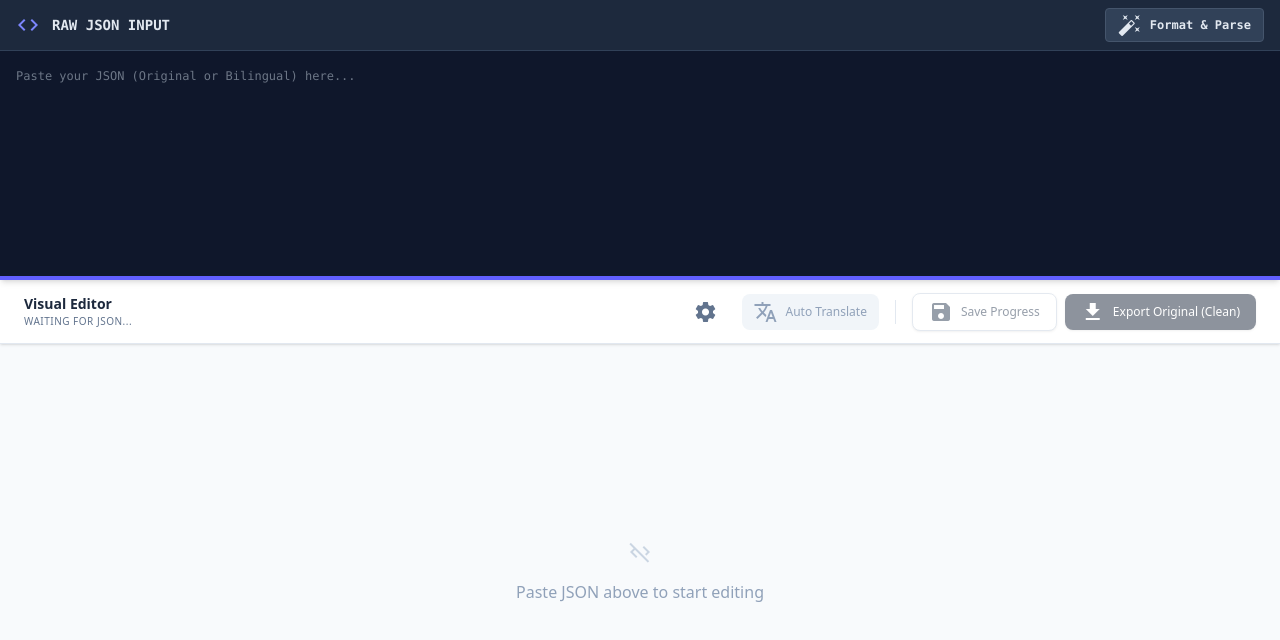
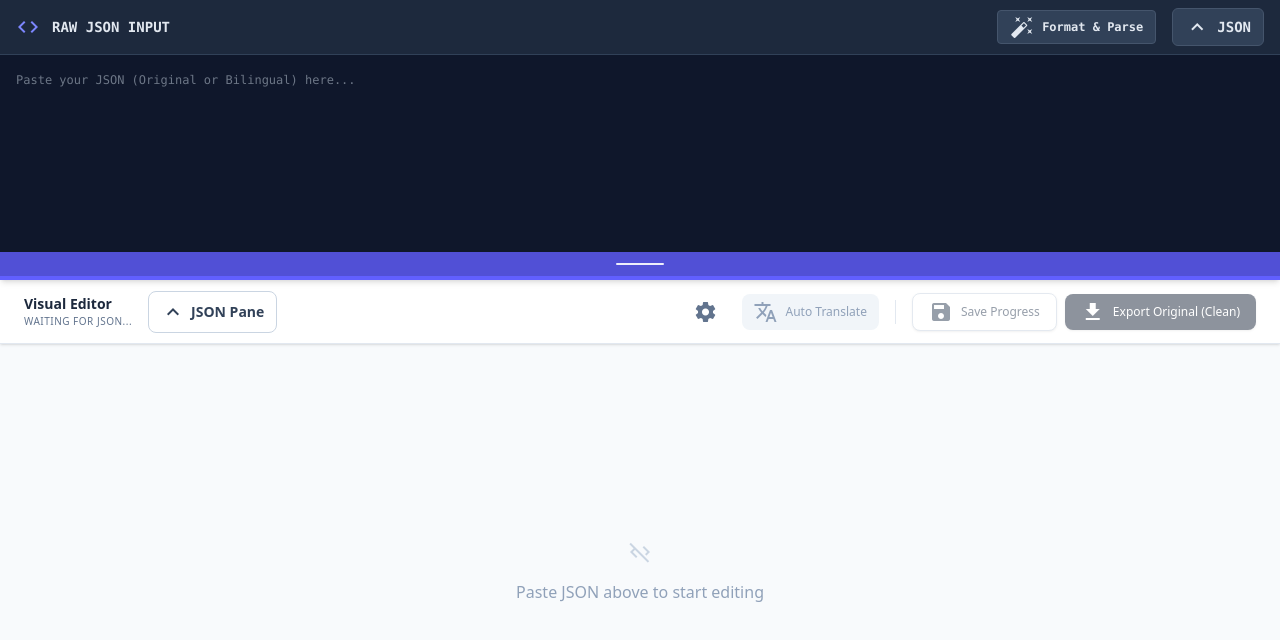
Before and after one commit to Aokiiii-11/music-json-editor, a React (Vite) app: page / in a window 1280 px wide. Shown: the top 640 px of the page. Built offline with nearby package versions, Linux system fonts and the light colour scheme.

Commit message:
feat: improve JSON pane UX (collapse/expand, drag-resize with min height, localStorage state); fix undefined guards for global/section_dimension; add persistent 'JSON Pane' toggle

```diff
--- a/App.tsx
+++ b/App.tsx
@@ -1,4 +1,4 @@
-import React, { useState, useEffect, useCallback } from 'react';
+import React, { useState, useEffect, useCallback, useRef } from 'react';
 import { MusicData, ApiSettings, ApiProvider } from './types';
 import JsonEditor from './components/JsonEditor';
 import Settings from './components/Settings';
@@ -51,6 +51,10 @@ const App: React.FC = () => {
   const [isExporting, setIsExporting] = useState(false);
   const [parseError, setParseError] = useState<string | null>(null);
 
+  const [isRawCollapsed, setIsRawCollapsed] = useState(false);
+  const [rawHeight, setRawHeight] = useState<number>(300);
+  const rawHeightRef = useRef(rawHeight);
+
   // Load Settings on Mount
   useEffect(() => {
     const storedApi = localStorage.getItem('bmje_api_settings');
@@ -66,7 +70,24 @@ const App: React.FC = () => {
     if (storedPrompt) {
       setCustomPrompt(storedPrompt);
     }
+
+    const storedCollapsed = localStorage.getItem('bmje_raw_collapsed');
+    if (storedCollapsed === '1' || storedCollapsed === 'true') {
+      setIsRawCollapsed(true);
+    }
+    const storedHeight = localStorage.getItem('bmje_raw_height');
+    const defaultHeight = Math.round(window.innerHeight * 0.35);
+    if (storedHeight) {
+      const h = parseInt(storedHeight, 10);
+      setRawHeight(Number.isFinite(h) ? Math.max(100, h) : defaultHeight);
+    } else {
+      setRawHeight(defaultHeight);
+    }
   }, []);
+
+  useEffect(() => {
+    rawHeightRef.current = rawHeight;
+  }, [rawHeight]);
 
   // Save Settings Handlers
   const handleSaveApiSettings = (settings: ApiSettings) => {
@@ -207,6 +228,37 @@ const App: React.FC = () => {
     }
   };
 
+  const toggleRawPane = () => {
+    const next = !isRawCollapsed;
+    setIsRawCollapsed(next);
+    localStorage.setItem('bmje_raw_collapsed', next ? '1' : '0');
+  };
+
+  const beginResize = (clientY: number) => {
+    const startY = clientY;
+    const startHeight = rawHeightRef.current;
+    const minH = 100;
+    const onMove = (y: number) => {
+      const delta = y - startY;
+      const next = Math.max(minH, startHeight + delta);
+      setIsRawCollapsed(false);
+      setRawHeight(next);
+    };
+    const onMouseMove = (e: MouseEvent) => onMove(e.clientY);
+    const onTouchMove = (e: TouchEvent) => onMove(e.touches[0].clientY);
+    const onUp = () => {
+      localStorage.setItem('bmje_raw_height', String(rawHeightRef.current));
+      window.removeEventListener('mousemove', onMouseMove);
+      window.removeEventListener('touchmove', onTouchMove);
+      window.removeEventListener('mouseup', onUp);
+      window.removeEventListener('touchend', onUp);
+    };
+    window.addEventListener('mousemove', onMouseMove, { passive: true });
+    window.addEventListener('touchmove', onTouchMove, { passive: true });
+    window.addEventListener('mouseup', onUp, { passive: true });
+    window.addEventListener('touchend', onUp, { passive: true });
+  };
+
   // --- RENDER HELPERS ---
 
   const renderContent = () => {
@@ -225,7 +277,7 @@ const App: React.FC = () => {
     return (
       <div className="flex flex-col h-full overflow-hidden">
          {/* --- TOP PANE: RAW JSON (Persistent) --- */}
-         <div className="h-[35%] flex flex-col bg-slate-900 border-b-4 border-indigo-500 shadow-md flex-shrink-0 z-20">
+         <div className="flex flex-col bg-slate-900 border-b-4 border-indigo-500 shadow-md flex-shrink-0 z-20 overflow-hidden transition-[height] duration-200 ease-in-out" style={{ height: isRawCollapsed ? 8 : rawHeight }}>
             {/* Toolbar */}
             <div className="flex items-center justify-between px-4 py-2 bg-slate-800 border-b border-slate-700">
                <div className="flex items-center gap-3">
@@ -246,6 +298,15 @@ const App: React.FC = () => {
                     <span className="material-icons text-sm">auto_fix_high</span>
                     Format & Parse
                   </button>
+                  <button
+                    onClick={toggleRawPane}
+                    className={`flex items-center gap-2 px-3 py-1.5 rounded-md text-sm font-semibold border transition-colors ${isRawCollapsed ? 'bg-indigo-600 text-white border-indigo-500 hover:bg-indigo-500' : 'bg-slate-700 text-slate-200 border-slate-600 hover:bg-indigo-600 hover:text-white'}`}
+                    title={isRawCollapsed ? '展开' : '收起'}
+                    aria-expanded={!isRawCollapsed}
+                  >
+                    <span className="material-icons text-base">{isRawCollapsed ? 'expand_more' : 'expand_less'}</span>
+                    JSON
+                  </button>
                   {lastUpdated && (
                     <span className="flex items-center gap-1 animate-fade-in pl-2 border-l border-slate-700">
                        <span className="material-icons text-[12px]">update</span>
@@ -264,6 +325,14 @@ const App: React.FC = () => {
                 className="w-full h-full bg-slate-900 text-slate-300 font-mono text-xs p-4 resize-none focus:outline-none focus:ring-inset focus:ring-2 focus:ring-indigo-500/50 leading-relaxed"
                 spellCheck={false}
               />
+              <div
+                className="absolute bottom-0 left-0 right-0 h-6 bg-indigo-500/80 hover:bg-indigo-500 cursor-row-resize flex items-center justify-center z-10"
+                onMouseDown={(e) => beginResize(e.clientY)}
+                onTouchStart={(e) => beginResize(e.touches[0].clientY)}
+                aria-label="Drag to resize"
+              >
+                <div className="w-12 h-[2px] bg-white/90 rounded"></div>
+              </div>
             </div>
          </div>
 
@@ -276,6 +345,15 @@ const App: React.FC = () => {
                       {data ? 'Active' : 'Waiting for JSON...'}
                     </span>
                 </div>
+                <button
+                  onClick={toggleRawPane}
+                  className={`flex items-center gap-1.5 px-3 py-2 rounded-lg text-sm font-semibold border transition-colors ${isRawCollapsed ? 'bg-indigo-600 text-white border-indigo-500 hover:bg-indigo-500' : 'bg-white text-slate-700 border-slate-300 hover:bg-slate-50'}`}
+                  title={isRawCollapsed ? '展开原始 JSON' : '收起原始 JSON'}
+                  aria-expanded={!isRawCollapsed}
+                >
+                  <span className="material-icons text-base">{isRawCollapsed ? 'expand_more' : 'expand_less'}</span>
+                  JSON Pane
+                </button>
             </div>
 
             <div className="flex items-center gap-2">
--- a/components/JsonEditor.tsx
+++ b/components/JsonEditor.tsx
@@ -408,6 +408,13 @@ const DictionaryBlock: React.FC<{
 
 const JsonEditor: React.FC<JsonEditorProps> = ({ data, onChange }) => {
   const [expandedSections, setExpandedSections] = useState<Set<number>>(new Set([0]));
+  const sections: SectionDimension[] = data.section_dimension ?? [];
+  const global: GlobalDimension = data.global_dimension ?? {
+    description: '',
+    fact_keywords: {},
+    highlights: {},
+    lowlights: {}
+  };
 
   const toggleSection = (index: number) => {
     const newSet = new Set(expandedSections);
@@ -419,12 +426,12 @@ const JsonEditor: React.FC<JsonEditorProps> = ({ data, onChange }) => {
   const updateGlobal = (key: keyof GlobalDimension, val: any) => {
     onChange({
       ...data,
-      global_dimension: { ...data.global_dimension, [key]: val }
+      global_dimension: { ...global, [key]: val }
     });
   };
 
   const updateSection = (index: number, key: keyof SectionDimension, val: any) => {
-    const newSections = [...data.section_dimension];
+    const newSections = [...sections];
     newSections[index] = { ...newSections[index], [key]: val };
     onChange({ ...data, section_dimension: newSections });
   };
@@ -477,7 +484,7 @@ const JsonEditor: React.FC<JsonEditorProps> = ({ data, onChange }) => {
             {/* Timeline Group */}
             <div>
               <h4 className="px-3 text-[10px] font-bold text-slate-400 uppercase tracking-wider mb-2">Timeline Analysis</h4>
-              {data.section_dimension.map((sec, idx) => (
+              {sections.map((sec, idx) => (
                  <button
                    key={idx}
                    onClick={() => scrollTo(`section-${idx}`, idx)}
@@ -511,7 +518,7 @@ const JsonEditor: React.FC<JsonEditorProps> = ({ data, onChange }) => {
             <div className="mb-6" id="global-desc">
               <TranslationUnit
                 label="Song Description"
-                value={data.global_dimension.description}
+                value={global.description}
                 onChange={(val) => updateGlobal('description', val)}
                 multiline
               />
@@ -520,7 +527,7 @@ const JsonEditor: React.FC<JsonEditorProps> = ({ data, onChange }) => {
             <div id="global-facts">
                 <DictionaryBlock
                 title="Fact Keywords"
-                data={data.global_dimension.fact_keywords}
+                data={global.fact_keywords}
                 onChange={(val) => updateGlobal('fact_keywords', val)}
                 />
             </div>
@@ -528,7 +535,7 @@ const JsonEditor: React.FC<JsonEditorProps> = ({ data, onChange }) => {
             <div id="global-high">
                 <DictionaryBlock
                 title="Creative Highlights"
-                data={data.global_dimension.highlights}
+                data={global.highlights}
                 onChange={(val) => updateGlobal('highlights', val)}
                 important
                 />
@@ -537,7 +544,7 @@ const JsonEditor: React.FC<JsonEditorProps> = ({ data, onChange }) => {
             <div id="global-low">
                 <DictionaryBlock
                 title="Improvement Areas (Lowlights)"
-                data={data.global_dimension.lowlights}
+                data={global.lowlights}
                 onChange={(val) => updateGlobal('lowlights', val)}
                 />
             </div>
@@ -548,7 +555,7 @@ const JsonEditor: React.FC<JsonEditorProps> = ({ data, onChange }) => {
         <div className="space-y-4">
           <h3 className="text-slate-500 font-bold uppercase text-xs tracking-wider px-2">Timeline Analysis</h3>
 
-          {data.section_dimension.map((section, idx) => (
+          {sections.map((section, idx) => (
             <div
               key={idx}
               id={`section-${idx}`}
```
